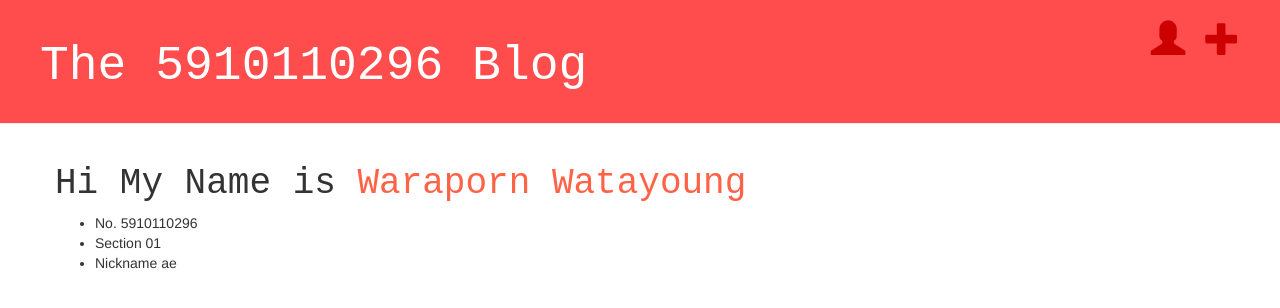
After one commit to 5910110296/django, a Django app: page /profile in a window 1280 px wide. The commit adds this page. Shown: the top 308 px of the page. Run offline with Django 3.2, Linux system fonts and the light colour scheme; a user stored in the database is signed in; some libraries are stand-ins or nearby versions.

Commit message:
Added profile page & edit fonts etc.

```diff
--- a/blog/static/css/blog.css
+++ b/blog/static/css/blog.css
@@ -1,6 +1,6 @@
 
 .page-header {
-    background-color: #C25100;
+    background-color: #ff4d4d;
     margin-top: 0;
     padding: 20px 20px 20px 40px;
 }
@@ -16,23 +16,26 @@
 }
 
 h1, h2, h3, h4 {
-    font-family: 'Lobster', cursive;
+    font-family: "Courier New", Courier, monospace;
+
 }
 
 .date {
-    color: #828282;
+    color: #660000;
 }
 
 .save {
     float: right;
+
 }
 
 .post-form textarea, .post-form input {
     width: 100%;
+
 }
 
 .top-menu, .top-menu:hover, .top-menu:visited {
-    color: #ffffff;
+    color: #cc0000;
     float: right;
     font-size: 26pt;
     margin-right: 20px;
@@ -43,5 +46,5 @@ h1, h2, h3, h4 {
 }
 
 .post h2 a, .post h2 a:visited {
-    color: #000000;
+    color: #ffcccc;
 }
--- a/blog/templates/blog/base.html
+++ b/blog/templates/blog/base.html
@@ -12,7 +12,10 @@
             {% if user.is_authenticated %}
                 <a href="{% url 'post_new' %}" class="top-menu"><span class="glyphicon glyphicon-plus"></span></a>
             {% endif %}
-            <h1><a href="/">Django Girls Blog</a></h1>
+            {% if user.is_authenticated %}
+                <a href="{% url 'profile' %}" class="top-menu"><span class="glyphicon glyphicon-user"></span></a>
+            {% endif %}
+            <h1><a href="/">The 5910110296 Blog</a></h1>
         </div>
         <div class="content container">
             <div class="row">
--- /dev/null
+++ b/blog/templates/blog/profile.html
@@ -0,0 +1,10 @@
+{% extends 'blog/base.html' %}
+
+{% block content %}
+    <h1>Hi My Name is <span style="color:Tomato">Waraporn Watayoung</span></h1>
+    <ul>
+      <li>No. 5910110296</li>
+      <li>Section 01</li>
+      <li>Nickname ae</li>
+    </ul>
+{% endblock %}
--- a/blog/urls.py
+++ b/blog/urls.py
@@ -7,4 +7,5 @@ urlpatterns = [
     path('post/<int:pk>/', views.post_detail, name='post_detail'),
     path('post/new/', views.post_new, name='post_new'),
     path('post/<int:pk>/edit/', views.post_edit, name='post_edit'),
+    path('profile',views.profile, name='profile'),
 ]
--- a/blog/views.py
+++ b/blog/views.py
@@ -39,3 +39,5 @@ def post_edit(request, pk):
     else:
         form = PostForm(instance=post)
     return render(request, 'blog/post_edit.html', {'form': form})
+def profile(request):
+    return render(request, 'blog/profile.html')
```
